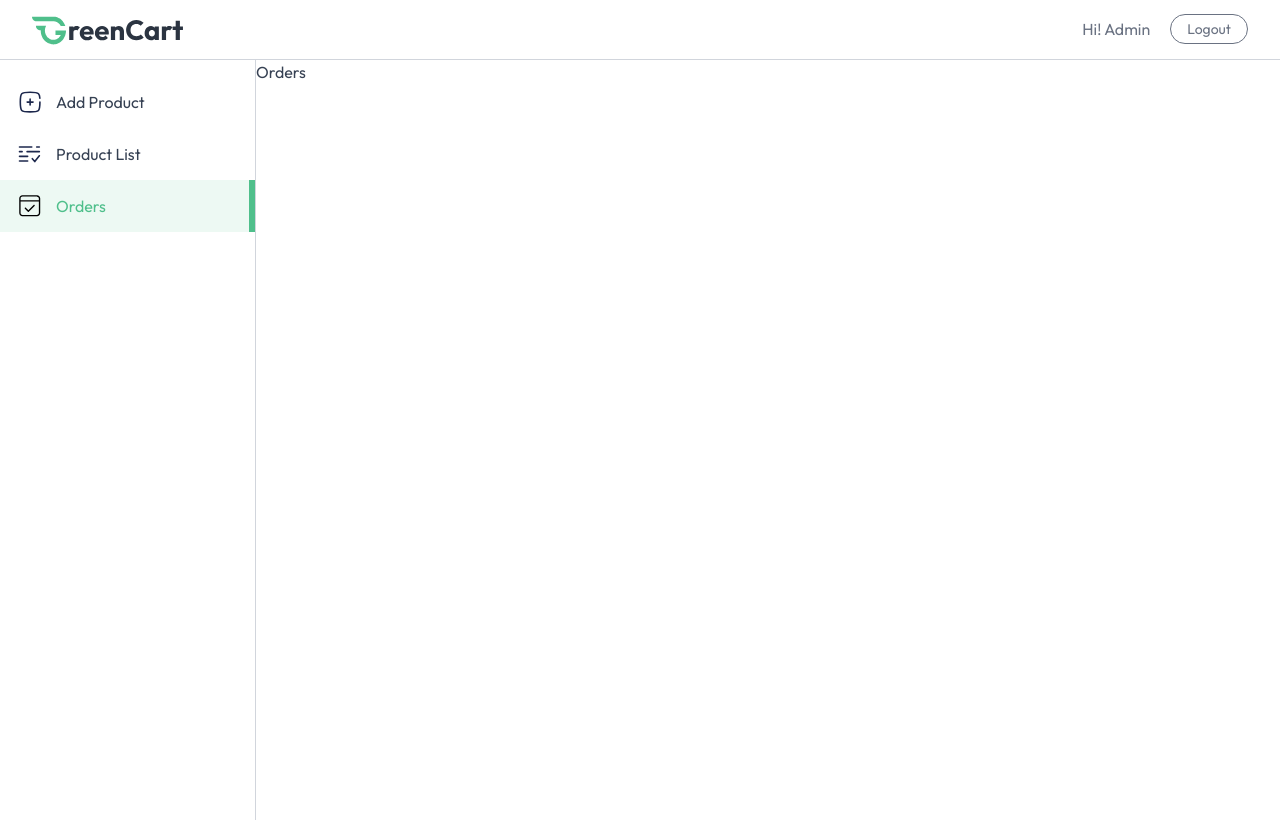
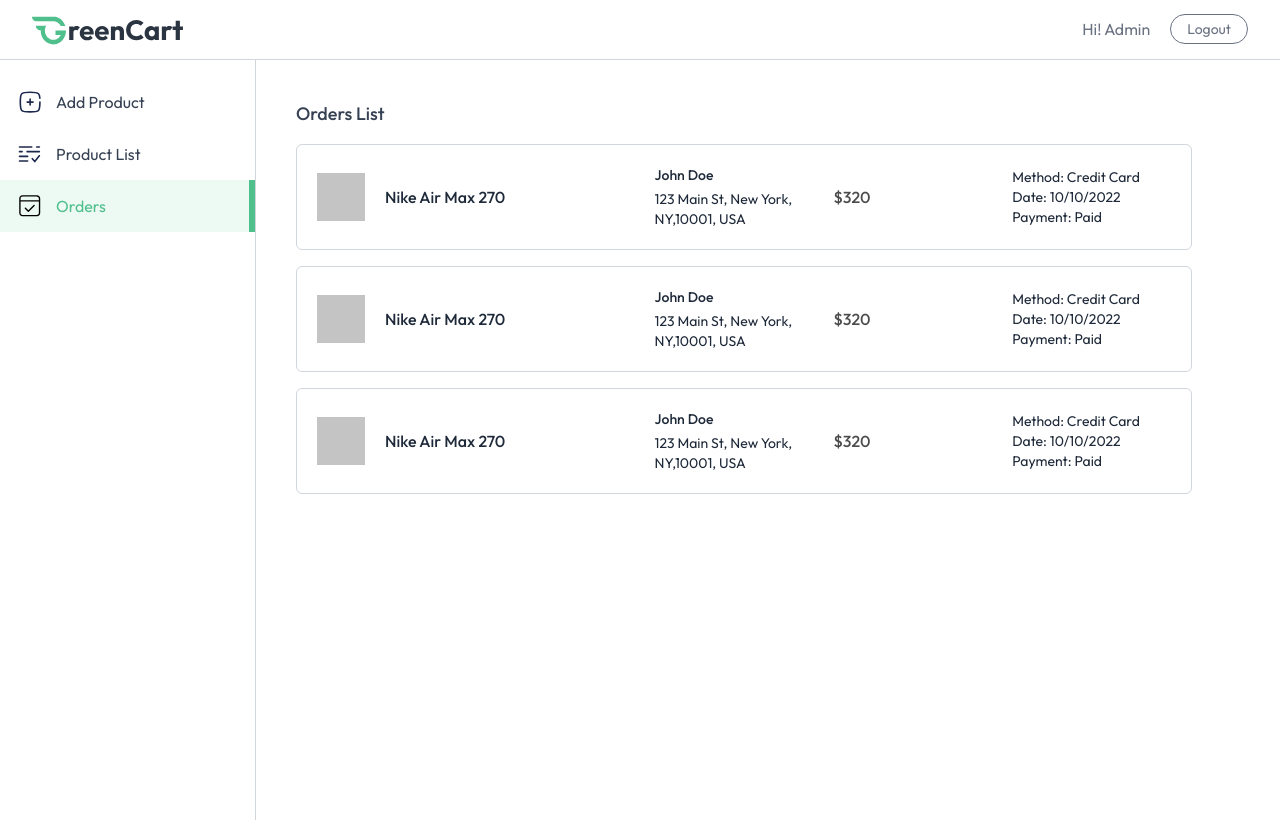
Before and after one commit to Kafoor-Nimas/Grocery-Delivery, a React (Vite) app in the folder client/: page /seller/orders in a window 1280 px wide. Both pictures are taken after typing "name@example.com", "Sample123" into the empty fields and a click on the button "Login". Built offline with nearby package versions, Linux system fonts and the light colour scheme; grey boxes are pictures that could not be loaded.

Commit message:
OrdersPage Component

```diff
--- a/client/src/pages/seller/Orders.jsx
+++ b/client/src/pages/seller/Orders.jsx
@@ -1,9 +1,115 @@
-import React from 'react'
+const Orders = () => {
+  const boxIcon =
+    "https://raw.githubusercontent.com/prebuiltui/prebuiltui/main/assets/e-commerce/boxIcon.svg";
 
-const Orders = () => {
+  const orders = [
+    {
+      id: 1,
+      items: [{ product: { name: "Nike Air Max 270" }, quantity: 1 }],
+      address: {
+        firstName: "John",
+        lastName: "Doe",
+        street: "123 Main St",
+        city: "New York",
+        state: "NY",
+        zipcode: "10001",
+        country: "USA",
+      },
+      amount: 320.0,
+      paymentType: "Credit Card",
+      orderDate: "10/10/2022",
+      isPaid: true,
+    },
+    {
+      id: 1,
+      items: [{ product: { name: "Nike Air Max 270" }, quantity: 1 }],
+      address: {
+        firstName: "John",
+        lastName: "Doe",
+        street: "123 Main St",
+        city: "New York",
+        state: "NY",
+        zipcode: "10001",
+        country: "USA",
+      },
+      amount: 320.0,
+      paymentType: "Credit Card",
+      orderDate: "10/10/2022",
+      isPaid: true,
+    },
+    {
+      id: 1,
+      items: [{ product: { name: "Nike Air Max 270" }, quantity: 1 }],
+      address: {
+        firstName: "John",
+        lastName: "Doe",
+        street: "123 Main St",
+        city: "New York",
+        state: "NY",
+        zipcode: "10001",
+        country: "USA",
+      },
+      amount: 320.0,
+      paymentType: "Credit Card",
+      orderDate: "10/10/2022",
+      isPaid: true,
+    },
+  ];
   return (
-    <div>Orders</div>
-  )
-}
+    <div className="md:p-10 p-4 space-y-4">
+      <h2 className="text-lg font-medium">Orders List</h2>
+      {orders.map((order, index) => (
+        <div
+          key={index}
+          className="flex flex-col md:grid md:grid-cols-[2fr_1fr_1fr_1fr] md:items-center gap-5 p-5 max-w-4xl rounded-md border border-gray-300 text-gray-800"
+        >
+          <div className="flex gap-5">
+            <img
+              className="w-12 h-12 object-cover opacity-60"
+              src={boxIcon}
+              alt="boxIcon"
+            />
+            <>
+              {order.items.map((item, index) => (
+                <div key={index} className="flex flex-col justify-center">
+                  <p className="font-medium">
+                    {item.product.name}{" "}
+                    <span
+                      className={`text-indigo-500 ${
+                        item.quantity < 2 && "hidden"
+                      }`}
+                    >
+                      x {item.quantity}
+                    </span>
+                  </p>
+                </div>
+              ))}
+            </>
+          </div>
 
-export default Orders
+          <div className="text-sm">
+            <p className="font-medium mb-1">
+              {order.address.firstName} {order.address.lastName}
+            </p>
+            <p>
+              {order.address.street}, {order.address.city},{" "}
+              {order.address.state},{order.address.zipcode},{" "}
+              {order.address.country}
+            </p>
+          </div>
+
+          <p className="font-medium text-base my-auto text-black/70">
+            ${order.amount}
+          </p>
+
+          <div className="flex flex-col text-sm">
+            <p>Method: {order.paymentType}</p>
+            <p>Date: {order.orderDate}</p>
+            <p>Payment: {order.isPaid ? "Paid" : "Pending"}</p>
+          </div>
+        </div>
+      ))}
+    </div>
+  );
+};
+export default Orders;
```
